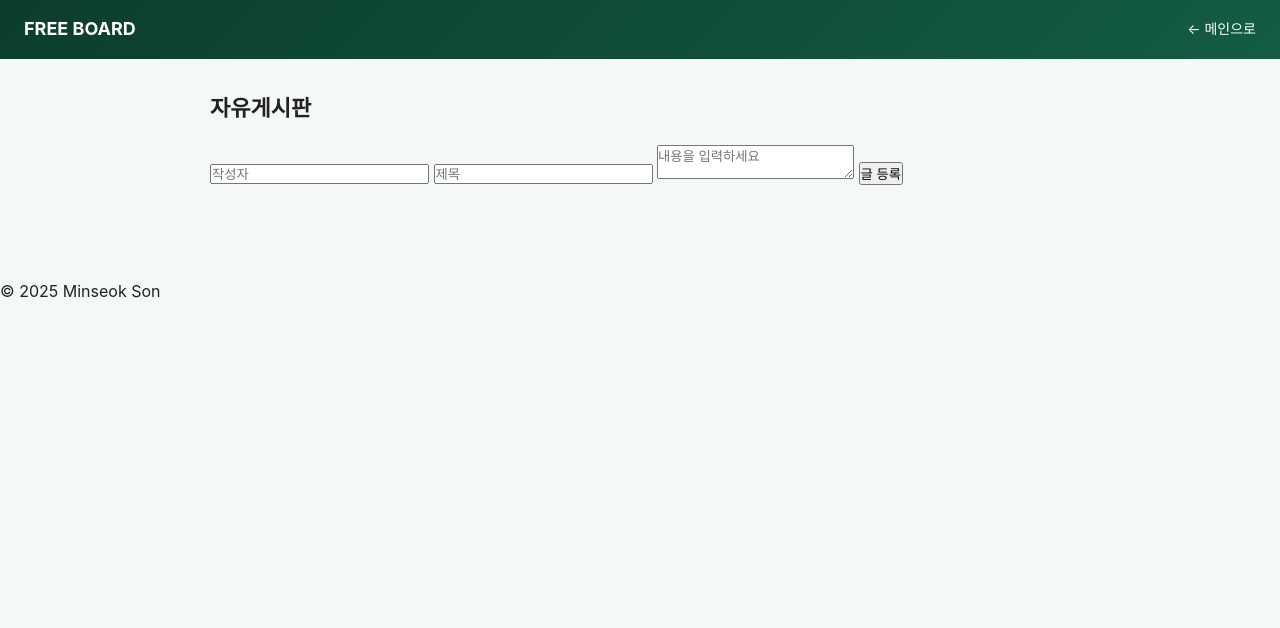
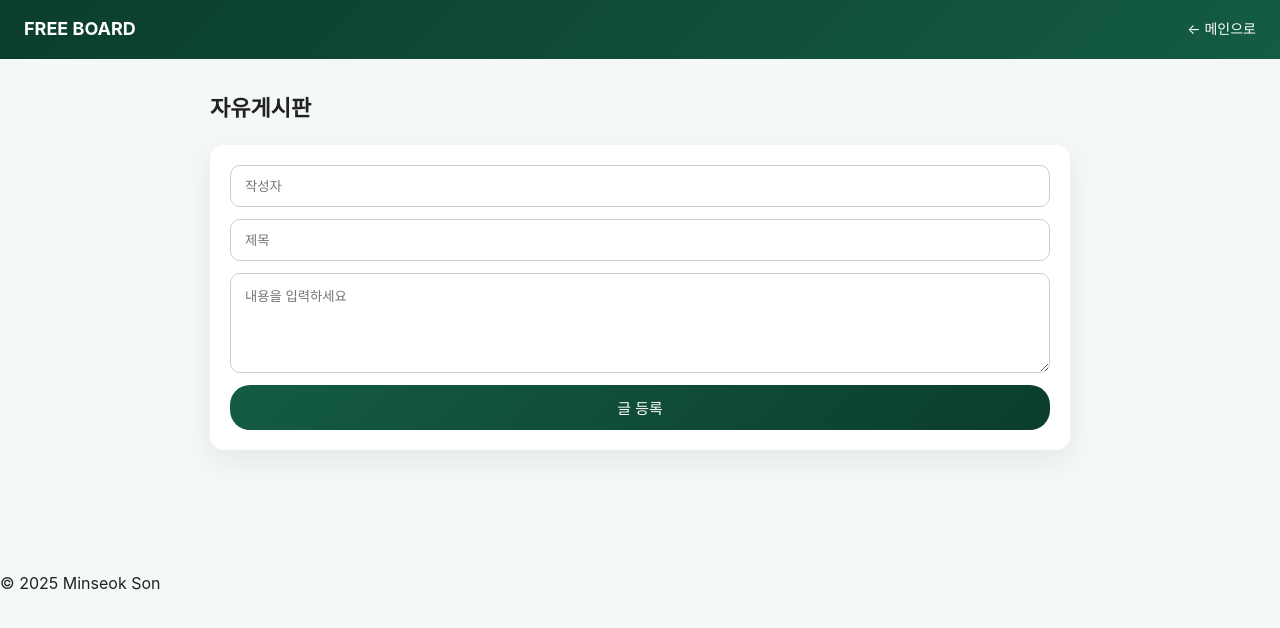
Before and after one commit to msson04/exson, a plain HTML site: page portfolio.html in a window 1280 px wide. Drawn offline with Linux system fonts and the light colour scheme; no server answers.

Commit message:
Update style.css

```diff
--- a/style.css
+++ b/style.css
@@ -192,6 +192,37 @@ body {
   margin: 5px 0;
 }
 
+/* ===== BOARD WRITE ===== */
+.board-write {
+  background: #fff;
+  padding: 20px;
+  border-radius: 14px;
+  box-shadow: 0 10px 30px rgba(15,61,46,.08);
+  display: flex;
+  flex-direction: column;
+  gap: 12px;
+  margin-bottom: 30px;
+}
+.board-write input, .board-write textarea {
+  padding: 12px 14px;
+  border-radius: 10px;
+  border: 1px solid #ccc; f
+    ont-size: 14px;
+}
+.board-write textarea {
+  resize: vertical; min-height: 100px;
+}
+.board-write button {
+  background: linear-gradient(135deg, var(--green-mid), var(--green-dark));
+  color: #fff; border: none; padding: 12px; border-radius: 20px;
+  cursor: pointer; font-size: 15px; }
+
+/* ===== BOARD LIST ===== */
+.board-list { display: flex; flex-direction: column; gap: 18px; }
+.board-item { background: #fff; padding: 18px 20px; border-radius: 14px; box-shadow: 0 10px 30px rgba(15,61,46,.08); }
+.board-item h4 { font-size: 18px; margin-bottom: 6px; } .board-item .meta { font-size: 13px; color: #777; margin-bottom: 8px; }
+.board-item .preview { font-size: 15px; color: #444; white-space: pre-wrap; }
+
 /* ===== MOBILE ===== */
 @media (max-width: 768px) {
 
```
